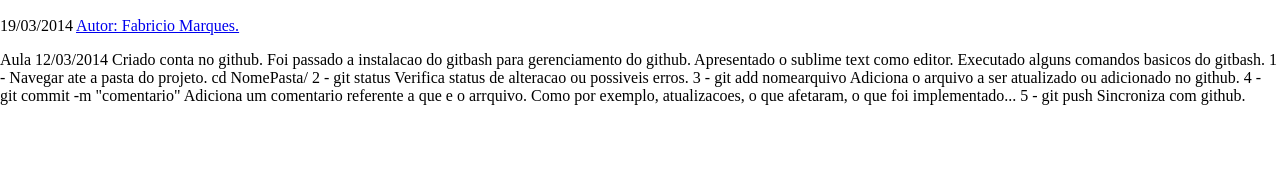
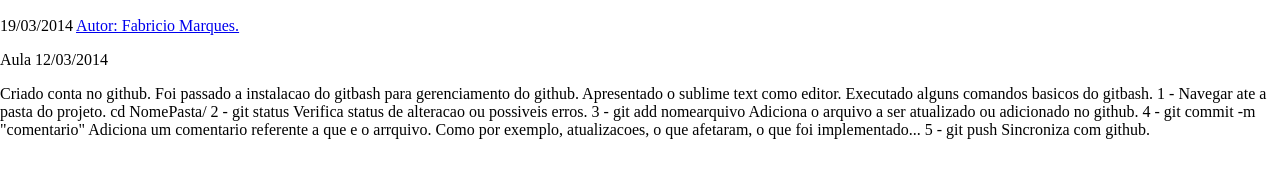
Before and after one commit to FabricioMarques/FabricioMarques.github.io, a plain HTML site: page index.html in a window 1280 px wide. Shown: the part 430-608 px from the top of the page. Drawn offline with Linux system fonts and the light colour scheme.

Commit message:
update 19/02/201402.

```diff
--- a/index.html
+++ b/index.html
@@ -27,23 +27,27 @@
 	</div>
 	<h2>Meu Primeiro POST</h2>
 	<p>19/03/2014 <a href="https://www.facebook.com/Fabriciosolit">Autor: Fabricio Marques.</a>
-	<p>Aula 12/03/2014
+	<p>Aula 12/03/2014</p>
 
-Criado conta no github.
+<p>Criado conta no github.
+
 Foi passado a instalacao do gitbash para gerenciamento do github.
+
 Apresentado o sublime text como editor.
 
 Executado alguns comandos basicos do gitbash.
 
 1 - Navegar ate a pasta do projeto.
  cd NomePasta/
+
 2 - git status
  Verifica status de alteracao ou possiveis erros.
 3 - git add nomearquivo
+
  Adiciona o arquivo a ser atualizado ou adicionado no github.
 4 - git commit -m "comentario"
- Adiciona um comentario referente a que e o arrquivo. Como por exemplo,
-atualizacoes, o que afetaram, o que foi implementado...
+ Adiciona um comentario referente a que e o arrquivo. Como por exemplo, atualizacoes, o que afetaram, o que foi implementado...
+
 5 - git push
  Sincroniza com github.</p>
 </body>
```
